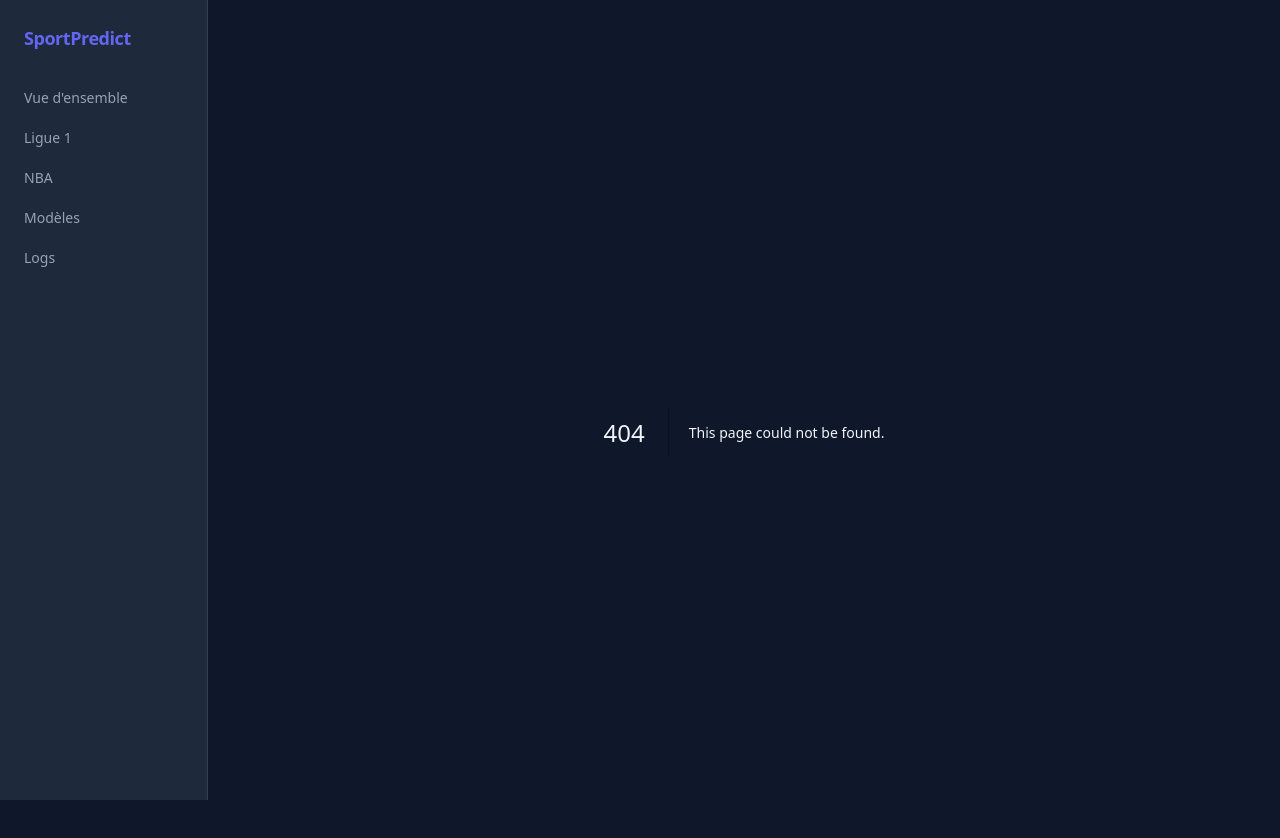
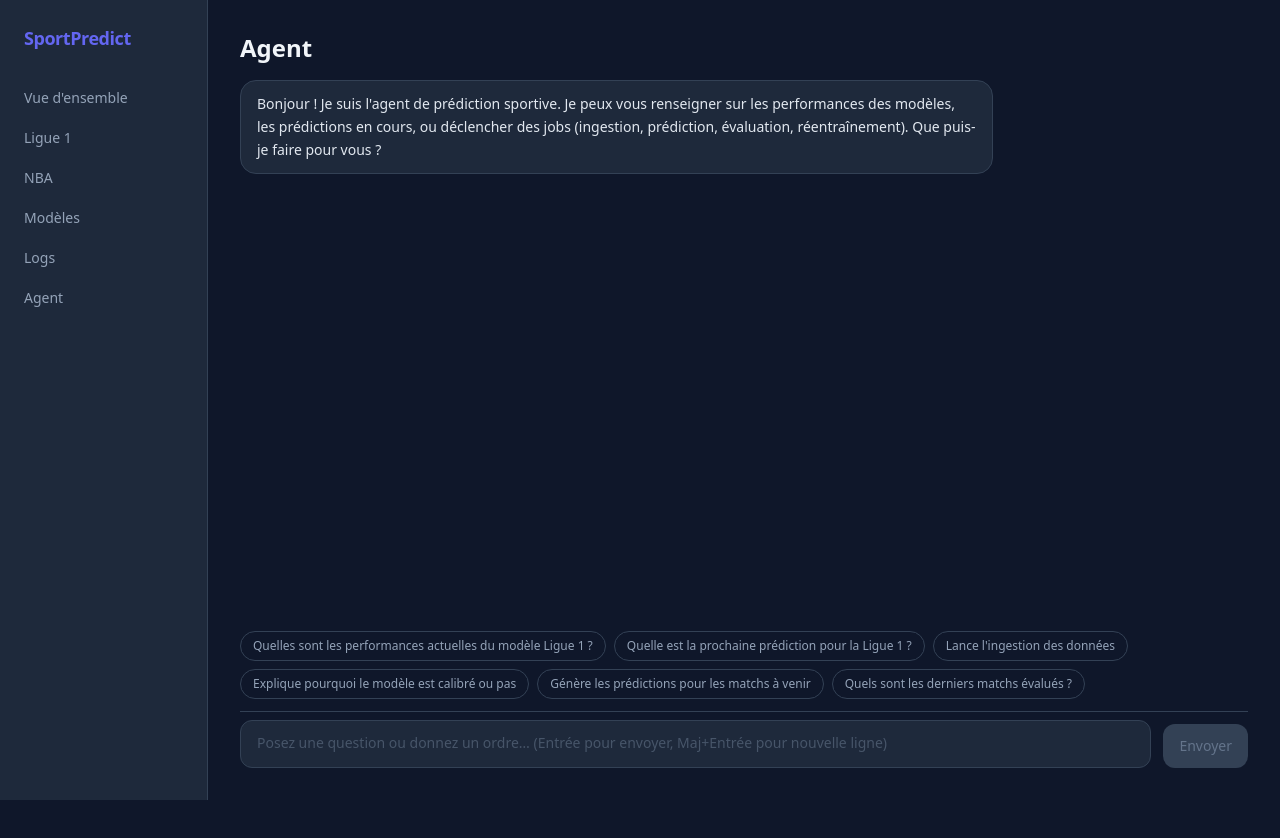
Before and after one commit to thomasBarille-ab/sportsPred, a Next.js app in the folder dashboard/: page /chat in a window 1280 px wide. Before the commit this address had no page. Shown: the top 838 px of the page. After the commit the page ends 800 px from the top, so only its background shows below. Built offline with nearby package versions, Linux system fonts and the light colour scheme.

Commit message:
add chat to agent

```diff
--- /dev/null
+++ b/dashboard/src/app/api/chat/route.ts
@@ -0,0 +1,24 @@
+import { NextRequest, NextResponse } from "next/server";
+
+const PREDICTOR_URL = process.env.PREDICTOR_URL ?? "http://predictor:8080";
+
+export async function POST(req: NextRequest) {
+  const body = await req.json();
+
+  try {
+    const res = await fetch(`${PREDICTOR_URL}/chat`, {
+      method: "POST",
+      headers: { "Content-Type": "application/json" },
+      body: JSON.stringify(body),
+      signal: AbortSignal.timeout(130_000), // Ollama peut prendre ~2 min
+    });
+
+    const data = await res.json();
+    return NextResponse.json(data, { status: res.status });
+  } catch (err) {
+    return NextResponse.json(
+      { error: "Predictor injoignable", detail: String(err) },
+      { status: 502 }
+    );
+  }
+}
--- /dev/null
+++ b/dashboard/src/app/chat/page.tsx
@@ -0,0 +1,200 @@
+"use client";
+
+import { useState, useRef, useEffect, FormEvent } from "react";
+
+type Role = "user" | "assistant";
+
+type Message = {
+  role: Role;
+  content: string;
+  action?: string | null;
+  action_note?: string | null;
+  error?: boolean;
+};
+
+const ACTION_LABELS: Record<string, string> = {
+  ingest:   "Ingestion déclenchée",
+  predict:  "Prédiction déclenchée",
+  evaluate: "Évaluation déclenchée",
+  retrain:  "Réentraînement déclenché",
+};
+
+const SUGGESTIONS = [
+  "Quelles sont les performances actuelles du modèle Ligue 1 ?",
+  "Quelle est la prochaine prédiction pour la Ligue 1 ?",
+  "Lance l'ingestion des données",
+  "Explique pourquoi le modèle est calibré ou pas",
+  "Génère les prédictions pour les matchs à venir",
+  "Quels sont les derniers matchs évalués ?",
+];
+
+export default function ChatPage() {
+  const [messages, setMessages] = useState<Message[]>([
+    {
+      role: "assistant",
+      content:
+        "Bonjour ! Je suis l'agent de prédiction sportive. Je peux vous renseigner sur les performances des modèles, les prédictions en cours, ou déclencher des jobs (ingestion, prédiction, évaluation, réentraînement). Que puis-je faire pour vous ?",
+    },
+  ]);
+  const [input, setInput] = useState("");
+  const [loading, setLoading] = useState(false);
+  const bottomRef = useRef<HTMLDivElement>(null);
+  const inputRef  = useRef<HTMLTextAreaElement>(null);
+
+  useEffect(() => {
+    bottomRef.current?.scrollIntoView({ behavior: "smooth" });
+  }, [messages, loading]);
+
+  async function send(text?: string) {
+    const content = (text ?? input).trim();
+    if (!content || loading) return;
+
+    const userMsg: Message = { role: "user", content };
+    setMessages((prev) => [...prev, userMsg]);
+    setInput("");
+    setLoading(true);
+
+    // Historique envoyé à l'API (rôles user/assistant uniquement)
+    const history = messages
+      .filter((m) => !m.error)
+      .map(({ role, content }) => ({ role, content }));
+
+    try {
+      const res = await fetch("/api/chat", {
+        method: "POST",
+        headers: { "Content-Type": "application/json" },
+        body: JSON.stringify({ message: content, history }),
+      });
+      const data = await res.json();
+
+      if (!res.ok) {
+        setMessages((prev) => [
+          ...prev,
+          { role: "assistant", content: data.error ?? "Erreur inconnue", error: true },
+        ]);
+      } else {
+        setMessages((prev) => [
+          ...prev,
+          {
+            role: "assistant",
+            content: data.response,
+            action: data.action,
+            action_note: data.action_note,
+          },
+        ]);
+      }
+    } catch (err) {
+      setMessages((prev) => [
+        ...prev,
+        { role: "assistant", content: `Erreur réseau : ${err}`, error: true },
+      ]);
+    } finally {
+      setLoading(false);
+      inputRef.current?.focus();
+    }
+  }
+
+  function onSubmit(e: FormEvent) {
+    e.preventDefault();
+    send();
+  }
+
+  function onKeyDown(e: React.KeyboardEvent<HTMLTextAreaElement>) {
+    if (e.key === "Enter" && !e.shiftKey) {
+      e.preventDefault();
+      send();
+    }
+  }
+
+  return (
+    <div className="flex flex-col h-[calc(100vh-4rem)]">
+      <h1 className="text-2xl font-bold mb-4 flex-shrink-0">Agent</h1>
+
+      {/* Zone de messages */}
+      <div className="flex-1 overflow-y-auto space-y-4 pb-4 pr-1">
+        {messages.map((msg, i) => (
+          <div
+            key={i}
+            className={`flex ${msg.role === "user" ? "justify-end" : "justify-start"}`}
+          >
+            <div
+              className={`max-w-[75%] ${
+                msg.role === "user"
+                  ? "bg-blue-600/30 border border-blue-500/30 text-slate-100"
+                  : msg.error
+                  ? "bg-red-500/10 border border-red-500/20 text-red-300"
+                  : "bg-card border border-border text-slate-200"
+              } rounded-2xl px-4 py-3 text-sm leading-relaxed`}
+            >
+              {/* Badge action déclenchée */}
+              {msg.action && (
+                <div className="mb-2 px-2 py-1 rounded bg-emerald-500/15 text-emerald-400 text-xs font-medium inline-flex items-center gap-1.5">
+                  <span>▶</span>
+                  <span>{ACTION_LABELS[msg.action] ?? msg.action}</span>
+                  {msg.action_note && (
+                    <span className="text-emerald-600 font-normal">— {msg.action_note}</span>
+                  )}
+                </div>
+              )}
+
+              {/* Texte avec sauts de ligne */}
+              <div className="whitespace-pre-wrap">{msg.content}</div>
+            </div>
+          </div>
+        ))}
+
+        {/* Indicateur de chargement */}
+        {loading && (
+          <div className="flex justify-start">
+            <div className="bg-card border border-border rounded-2xl px-4 py-3">
+              <div className="flex gap-1 items-center h-4">
+                <span className="w-1.5 h-1.5 rounded-full bg-slate-500 animate-bounce [animation-delay:0ms]" />
+                <span className="w-1.5 h-1.5 rounded-full bg-slate-500 animate-bounce [animation-delay:150ms]" />
+                <span className="w-1.5 h-1.5 rounded-full bg-slate-500 animate-bounce [animation-delay:300ms]" />
+              </div>
+            </div>
+          </div>
+        )}
+
+        <div ref={bottomRef} />
+      </div>
+
+      {/* Suggestions (uniquement au début) */}
+      {messages.length === 1 && !loading && (
+        <div className="flex-shrink-0 flex flex-wrap gap-2 pb-3">
+          {SUGGESTIONS.map((s) => (
+            <button
+              key={s}
+              onClick={() => send(s)}
+              className="text-xs px-3 py-1.5 rounded-full border border-border text-muted hover:text-white hover:border-slate-500 transition-colors"
+            >
+              {s}
+            </button>
+          ))}
+        </div>
+      )}
+
+      {/* Zone de saisie */}
+      <form onSubmit={onSubmit} className="flex-shrink-0 flex gap-3 items-end pt-2 border-t border-border">
+        <textarea
+          ref={inputRef}
+          value={input}
+          onChange={(e) => setInput(e.target.value)}
+          onKeyDown={onKeyDown}
+          placeholder="Posez une question ou donnez un ordre… (Entrée pour envoyer, Maj+Entrée pour nouvelle ligne)"
+          rows={1}
+          className="flex-1 bg-card border border-border rounded-xl px-4 py-3 text-sm text-slate-100 placeholder-slate-600 resize-none focus:outline-none focus:border-slate-500 transition-colors"
+          style={{ minHeight: "48px", maxHeight: "140px" }}
+          disabled={loading}
+        />
+        <button
+          type="submit"
+          disabled={loading || !input.trim()}
+          className="px-4 py-3 rounded-xl bg-blue-600 hover:bg-blue-500 disabled:bg-slate-700 disabled:text-slate-500 text-white text-sm font-medium transition-colors flex-shrink-0"
+        >
+          {loading ? "…" : "Envoyer"}
+        </button>
+      </form>
+    </div>
+  );
+}
--- a/dashboard/src/components/Nav.tsx
+++ b/dashboard/src/components/Nav.tsx
@@ -6,6 +6,7 @@ const links = [
   { href: "/nba",     label: "NBA" },
   { href: "/models",  label: "Modèles" },
   { href: "/logs",    label: "Logs" },
+  { href: "/chat",    label: "Agent" },
 ];
 
 export default function Nav() {
```
Also changed, not shown: 2 other files (tests, documents, lock files or other folders).
